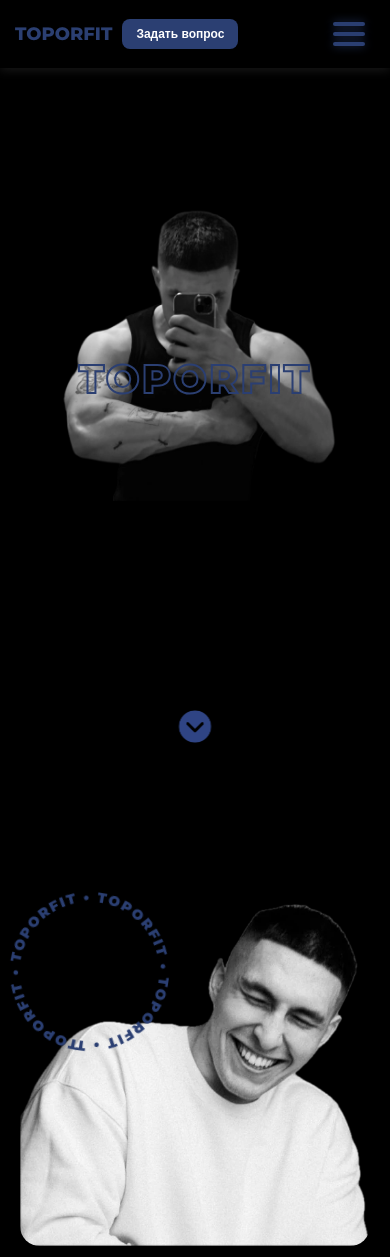
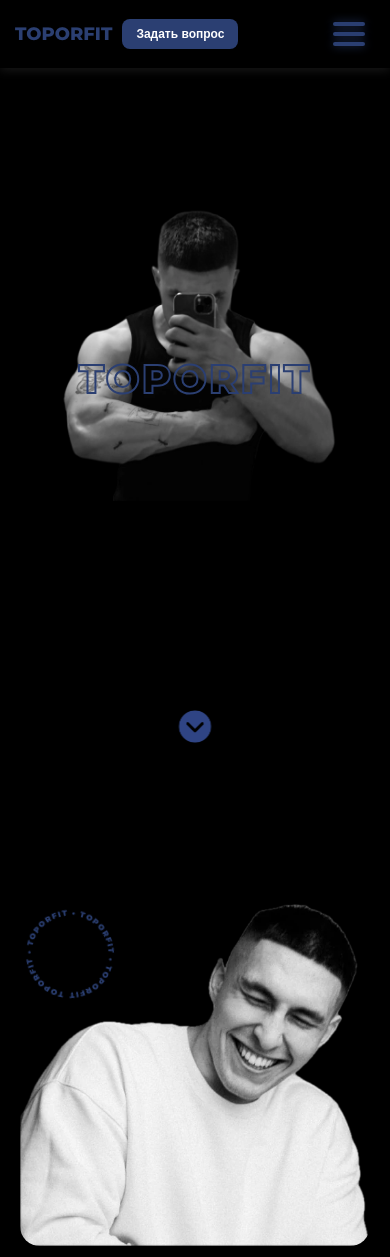
Before and after one commit to igorsvk16/toporfit, a React (Vite) app: page / in a window 390 px wide. Shown: the top 1257 px of the page. Built offline with nearby package versions, Linux system fonts and the light colour scheme.

Commit message:
создание плавной прокрутки

```diff
--- a/src/App.jsx
+++ b/src/App.jsx
@@ -6,7 +6,6 @@
 import Reviews from './components/Reviews/Reviews'
 
 function App() {
-
   return (
     <>
       <Header />
--- a/src/components/WhoIsJohn/WhoIsJohn.css
+++ b/src/components/WhoIsJohn/WhoIsJohn.css
@@ -27,10 +27,10 @@
 
 .who-is-john__rotating-text {
   position: absolute;
-  top: -20px;
-  left: -10px;
-  width: 220px;
-  height: 220px;
+  top: -10px;
+  left: 0px;
+  width: 160px;
+  height: 160px;
   z-index: 10;
   animation: rotateInteresting 8s linear infinite;
   overflow: visible;
@@ -52,9 +52,9 @@
 }
 
 .who-is-john__circle-text {
-  font-size: 28px;
+  font-size: 20px;
   font-weight: 900;
-  letter-spacing: 4px;
+  letter-spacing: 3px;
   text-transform: uppercase;
   fill: #2B3F72;
 }
@@ -186,14 +186,14 @@
   }
 
   .who-is-john__rotating-text {
-    width: 185px;
-    height: 185px;
-    top: -15px;
-    left: -8px;
+    width: 140px;
+    height: 140px;
+    top: -8px;
+    left: -5px;
   }
 
   .who-is-john__circle-text {
-    font-size: 24px;
+    font-size: 18px;
   }
 }
 
@@ -273,14 +273,14 @@
   }
 
   .who-is-john__rotating-text {
-    width: 155px;
-    height: 155px;
-    top: -10px;
-    left: -8px;
+    width: 110px;
+    height: 110px;
+    top: -5px;
+    left: -5px;
   }
 
   .who-is-john__circle-text {
-    font-size: 18px;
+    font-size: 14px;
     letter-spacing: 2px;
   }
 }
--- a/src/components/WhoIsJohn/WhoIsJohn.jsx
+++ b/src/components/WhoIsJohn/WhoIsJohn.jsx
@@ -10,7 +10,7 @@
               <defs>
                 <path
                   id="circlePath"
-                  d="M 100, 100 m -90, 0 a 90,90 0 1,1 180,0 a 90,90 0 1,1 -180,0"
+                  d="M 100, 100 m -70, 0 a 70,70 0 1,1 140,0 a 70,70 0 1,1 -140,0"
                 />
               </defs>
               <text className="who-is-john__circle-text">
--- a/src/index.css
+++ b/src/index.css
@@ -6,6 +6,8 @@
 
 html {
   scroll-behavior: smooth;
+  overflow-y: scroll;
+  overflow-x: hidden;
 }
 
 body, html {
@@ -14,4 +16,9 @@
   font-family: 'Montserrat Local', sans-serif;
   background-color: #000000;
   color: #FFFFFF;
+  overscroll-behavior: smooth;
 }
+
+body {
+  will-change: scroll-position;
+}
```
